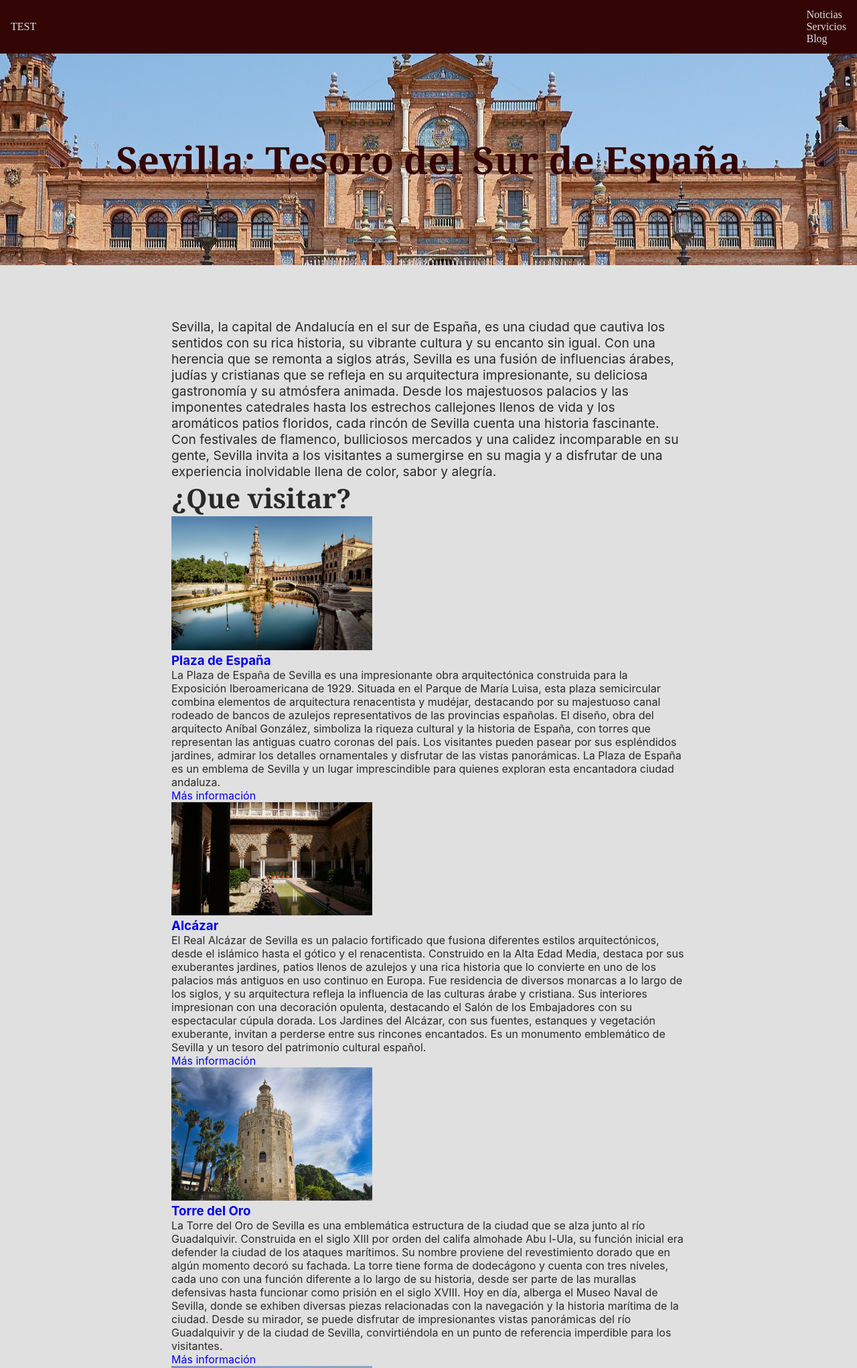
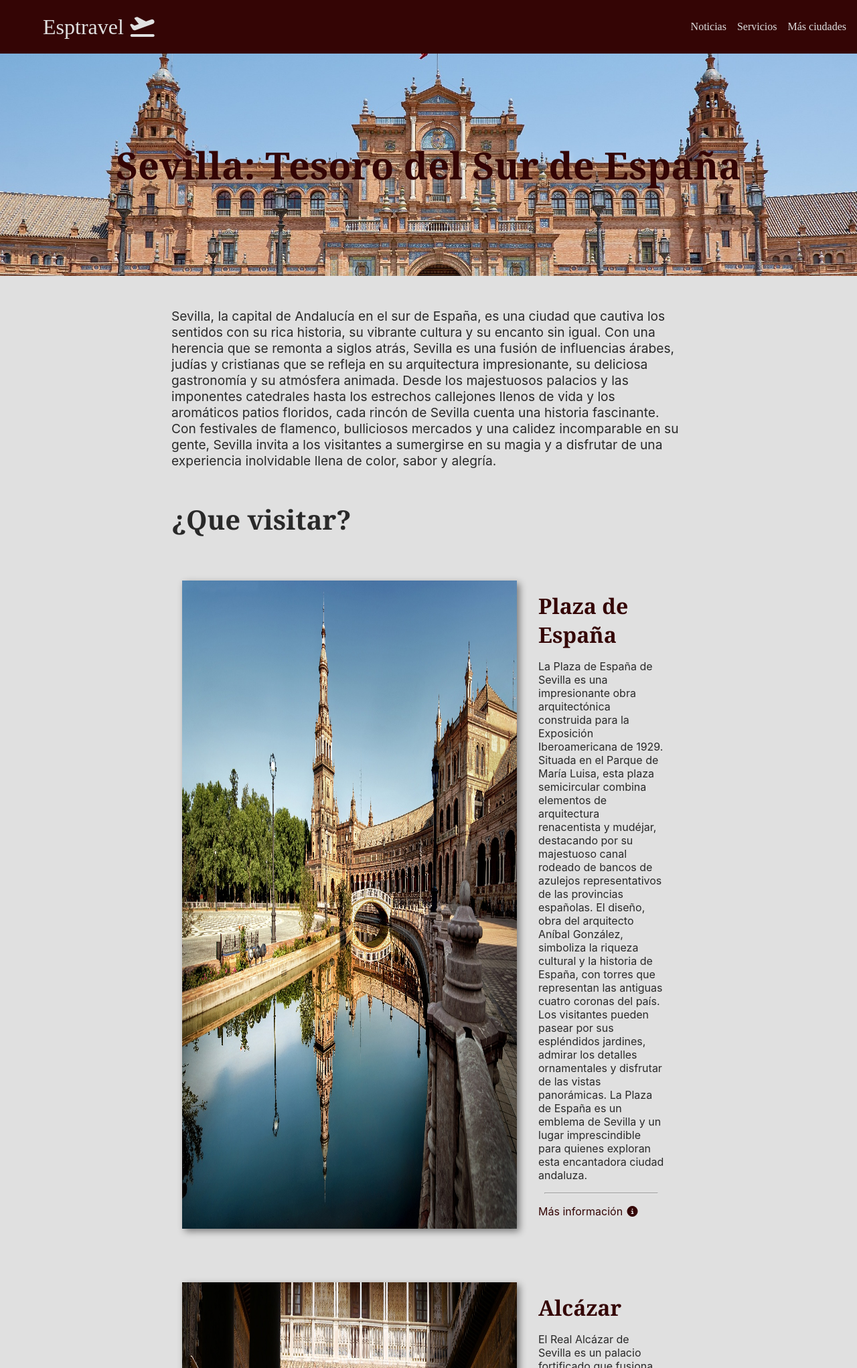
Before and after one commit to jorgebg12/UOC_boilerplate_JorgeBartol, a website built with Parcel: page src/index.html in a window 1280 px wide. Shown: the top 2043 px of the page at 67% size. Built offline with nearby package versions, Linux system fonts and the light colour scheme.

Commit message:
desktop finished

```diff
--- a/src/assets/styles/_variables.scss
+++ b/src/assets/styles/_variables.scss
@@ -13,5 +13,10 @@ $background :#e0e0e0;
 $contrast-color: #340505;
 $font-color-dark: #292929;
 $font-color-ligth: #e0e0e0;
+$soft-contrast-color: rgba(255, 255, 255, 0.3);
+$medium-contrast-color: rgba(0, 0, 0, 0.45);
+$contrast-color-hover: #b85042;
+
+$cover-image:  url('../images/cover.jpg');
 
 $mqMinWidth: 420px;
--- a/src/assets/styles/layouts/_home.scss
+++ b/src/assets/styles/layouts/_home.scss
@@ -1,27 +1,32 @@
+/*------------
+Config general
+------------*/
+
 * {
   box-sizing: border-box;
   margin : 0;
 }
 
 a { text-decoration: none; }
+a:visited { color: transparent;}
+
 li { list-style-type: none; }
 
+img {
+
+  max-width: 100%;
+  height: auto;
+}
+
 main {
-  //Posicionamiento
-  //Modelo de caja
   display: flex;
   flex-direction: column;
-
-  //Tipografía
   font-family: $font-family-sans-serif;
   color: $font-color-dark;
-
-  //Visual55555555555555555555555555
   background-color: $background;
 }
 
 header {
-
   display: flex;
   align-items: center;
   justify-content: space-between;
@@ -29,44 +34,107 @@ header {
   padding: 1rem;
 
   background-color: $contrast-color;
-  color: $font-color-ligth;
+}
+
+footer {
+  padding: 2rem;
+  background-color: $contrast-color;
+}
+
+
+
+
+
+/*------------
+Common
+------------*/
+
+.contrast { color : $contrast-color; }
+.contrast-hover:hover { color : $contrast-color-hover}
+.ligth-color { color: $font-color-ligth;}
+.sherif { font-family: $font-family-serif; }
+
+.margins-v {
+  margin-top:    3rem;
+  margin-bottom: 3rem;
+}
+
+.shadow { box-shadow: 4px 4px 10px $medium-contrast-color;}
+
+.body-container {
+  width: 60%;
+  margin-right:  auto;
+  margin-bottom: 5rem;
+  margin-left:   auto;
+}
+
+.logo {
+  margin-left: 3rem;
+  font-size: 2rem;
+}
+
+.header-nav {
+  gap: 1rem;
+}
+
+.flex-col{
+  display: flex;
+  flex-direction: column;
+}
+
+.flex-row{
+  display: flex;
+  flex-direction: row;
+}
+
+.gap-1 { gap: 1rem;}
+.gap-3 { gap: 3rem;}
+
+
+
+
+
+/*------------
+Main page
+------------*/
+
+.title {
+  padding: .5rem;
+  margin-top:    15vh;
+  margin-bottom: 15vh;
+  font-size: 3.5rem;
+  text-align: center;
+  text-shadow: 2px 4px 8px $soft-contrast-color;
+}
+
+.second-title { font-size: 2.5rem;}
+.place-title {  font-size: 2rem; }
+
+.title-background {
+  background-image: $cover-image;
+  background-position: center 40%;
+  background-size: cover;
 }
 
 .introduction {
+  font-size: 1.2rem;
   line-height: 1.5rem;
-  font-size: 1.2rem;
-}
-.contrast { color : $contrast-color; }
-.sherif { font-family: $font-family-serif; }
-
-.title {
-
-  margin-top: 15vh;
-  margin-bottom: 15vh;
-
-  text-align: center;
-  font-size: 3.5rem;
-  text-shadow: 3px 4px 8px rgba(255, 255, 255, 0.3);
-}
-
-.second-title {
-
-  font-size: 2.5rem;
 }
 
 
-.title-background {
 
-  margin-bottom: 5rem;
 
-  background-image: url('../images/cover.jpg');
-  background-position: center 40%;
 
+/*------------
+Place-Info
+------------*/
+
+.place-card { padding: 1rem; }
+
+.divider{
+  align-self: center;
+  width: 90%;
+  color: $soft-contrast-color
 }
 
-.body-container {
-
-  width: 60%;
-  margin: 0 auto;
-
-}
+.place-card-body { padding: 1rem; }
--- a/src/index.html
+++ b/src/index.html
@@ -13,50 +13,58 @@
 
     <main>
 
-
       <div class="title-background">
-
         <h1 class="title sherif contrast">Sevilla: Tesoro del Sur de España</h1>
-
       </div>
 
       <div class="body-container">
 
-        <p class="introduction"> Sevilla, la capital de Andalucía en el sur de España, es una ciudad que cautiva los sentidos con su rica historia, su vibrante cultura y su encanto sin igual. Con una herencia que se remonta a siglos atrás, Sevilla es una fusión de influencias árabes, judías y cristianas que se refleja en su arquitectura impresionante, su deliciosa gastronomía y su atmósfera animada. Desde los majestuosos palacios y las imponentes catedrales hasta los estrechos callejones llenos de vida y los aromáticos patios floridos, cada rincón de Sevilla cuenta una historia fascinante. Con festivales de flamenco, bulliciosos mercados y una calidez incomparable en su gente, Sevilla invita a los visitantes a sumergirse en su magia y a disfrutar de una experiencia inolvidable llena de color, sabor y alegría. </p>
-        <h2 class="second-title sherif">¿Que visitar?</h2>
+        <p class="introduction margins-v"> Sevilla, la capital de Andalucía en el sur de España, es una ciudad que cautiva los sentidos con su rica historia, su vibrante cultura y su encanto sin igual. Con una herencia que se remonta a siglos atrás, Sevilla es una fusión de influencias árabes, judías y cristianas que se refleja en su arquitectura impresionante, su deliciosa gastronomía y su atmósfera animada. Desde los majestuosos palacios y las imponentes catedrales hasta los estrechos callejones llenos de vida y los aromáticos patios floridos, cada rincón de Sevilla cuenta una historia fascinante. Con festivales de flamenco, bulliciosos mercados y una calidez incomparable en su gente, Sevilla invita a los visitantes a sumergirse en su magia y a disfrutar de una experiencia inolvidable llena de color, sabor y alegría. </p>
+        <h2 class="second-title sherif margins-v">¿Que visitar?</h2>
 
-        <div class="places-container">
+        <div class="places-container flex-col gap-3">
 
-          <div class="place-card">
-            <img src="./assets/images/plaza-españa.jpg" alt="Plaza de España" width="300">
-            <h3><a href="#">Plaza de España</a></h3>
-            <p> La Plaza de España de Sevilla es una impresionante obra arquitectónica construida para la Exposición Iberoamericana de 1929. Situada en el Parque de María Luisa, esta plaza semicircular combina elementos de arquitectura renacentista y mudéjar, destacando por su majestuoso canal rodeado de bancos de azulejos representativos de las provincias españolas. El diseño, obra del arquitecto Aníbal González, simboliza la riqueza cultural y la historia de España, con torres que representan las antiguas cuatro coronas del país. Los visitantes pueden pasear por sus espléndidos jardines, admirar los detalles ornamentales y disfrutar de las vistas panorámicas. La Plaza de España es un emblema de Sevilla y un lugar imprescindible para quienes exploran esta encantadora ciudad andaluza.</p>
-            <a href="#">Más información</a>
+          <div class="place-card flex-row gap-1">
+            <img class="shadow" src="./assets/images/plaza-españa.jpg" alt="Plaza de España" width="500">
+            <div class="place-card-body flex-col gap-1">
+              <h3><a class="place-title sherif contrast contrast-hover" href="#">Plaza de España</a></h3>
+              <p> La Plaza de España de Sevilla es una impresionante obra arquitectónica construida para la Exposición Iberoamericana de 1929. Situada en el Parque de María Luisa, esta plaza semicircular combina elementos de arquitectura renacentista y mudéjar, destacando por su majestuoso canal rodeado de bancos de azulejos representativos de las provincias españolas. El diseño, obra del arquitecto Aníbal González, simboliza la riqueza cultural y la historia de España, con torres que representan las antiguas cuatro coronas del país. Los visitantes pueden pasear por sus espléndidos jardines, admirar los detalles ornamentales y disfrutar de las vistas panorámicas. La Plaza de España es un emblema de Sevilla y un lugar imprescindible para quienes exploran esta encantadora ciudad andaluza.</p>
+              <hr class="divider">
+              <a class="contrast contrast-hover"  href="#">Más información <i class="fa-solid fa-circle-info"></i></a>
+            </div>
           </div>
 
-          <div class="place-card">
-            <img src="./assets/images/alcazar.jpg" alt="Alcázar" width="300">
-            <h3><a href="#">Alcázar</a></h3>
-            <p>El Real Alcázar de Sevilla es un palacio fortificado que fusiona diferentes estilos arquitectónicos, desde el islámico hasta el gótico y el renacentista. Construido en la Alta Edad Media, destaca por sus exuberantes jardines, patios llenos de azulejos y una rica historia que lo convierte en uno de los palacios más antiguos en uso continuo en Europa. Fue residencia de diversos monarcas a lo largo de los siglos, y su arquitectura refleja la influencia de las culturas árabe y cristiana. Sus interiores impresionan con una decoración opulenta, destacando el Salón de los Embajadores con su espectacular cúpula dorada. Los Jardines del Alcázar, con sus fuentes, estanques y vegetación exuberante, invitan a perderse entre sus rincones encantados. Es un monumento emblemático de Sevilla y un tesoro del patrimonio cultural español.</p>
-            <a href="#">Más información</a>
+          <div class="place-card flex-row gap-1">
+            <img class="shadow"src="./assets/images/alcazar.jpg" alt="Alcázar" width="500">
+            <div class="place-card-body flex-col gap-1">
+              <h3><a class="place-title sherif contrast contrast-hover" href="#">Alcázar</a></h3>
+              <p>El Real Alcázar de Sevilla es un palacio fortificado que fusiona diferentes estilos arquitectónicos, desde el islámico hasta el gótico y el renacentista. Construido en la Alta Edad Media, destaca por sus exuberantes jardines, patios llenos de azulejos y una rica historia que lo convierte en uno de los palacios más antiguos en uso continuo en Europa. Fue residencia de diversos monarcas a lo largo de los siglos, y su arquitectura refleja la influencia de las culturas árabe y cristiana. Sus interiores impresionan con una decoración opulenta, destacando el Salón de los Embajadores con su espectacular cúpula dorada. Los Jardines del Alcázar, con sus fuentes, estanques y vegetación exuberante, invitan a perderse entre sus rincones encantados. Es un monumento emblemático de Sevilla y un tesoro del patrimonio cultural español.</p>
+              <hr class="divider">
+              <a class="contrast contrast-hover"  href="#">Más información <i class="fa-solid fa-circle-info"></i></a>
+            </div>
           </div>
 
-          <div class="place-card">
-            <img src="./assets/images/torre-del-oro.jpg" alt="Torre del Oro" width="300">
-            <h3><a href="#">Torre del Oro</a></h3>
-            <p>La Torre del Oro de Sevilla es una emblemática estructura de la ciudad que se alza junto al río Guadalquivir. Construida en el siglo XIII por orden del califa almohade Abu l-Ula, su función inicial era defender la ciudad de los ataques marítimos. Su nombre proviene del revestimiento dorado que en algún momento decoró su fachada. La torre tiene forma de dodecágono y cuenta con tres niveles, cada uno con una función diferente a lo largo de su historia, desde ser parte de las murallas defensivas hasta funcionar como prisión en el siglo XVIII. Hoy en día, alberga el Museo Naval de Sevilla, donde se exhiben diversas piezas relacionadas con la navegación y la historia marítima de la ciudad. Desde su mirador, se puede disfrutar de impresionantes vistas panorámicas del río Guadalquivir y de la ciudad de Sevilla, convirtiéndola en un punto de referencia imperdible para los visitantes.</p>
-            <a href="#">Más información</a>
+          <div class="place-card flex-row gap-1">
+            <img class="shadow" src="./assets/images/torre-del-oro.jpg" alt="Torre del Oro" width="500">
+            <div class="place-card-body flex-col gap-1">
+              <h3><a class="place-title sherif contrast contrast-hover" href="#">Torre del Oro</a></h3>
+              <p>La Torre del Oro de Sevilla es una emblemática estructura de la ciudad que se alza junto al río Guadalquivir. Construida en el siglo XIII por orden del califa almohade Abu l-Ula, su función inicial era defender la ciudad de los ataques marítimos. Su nombre proviene del revestimiento dorado que en algún momento decoró su fachada. La torre tiene forma de dodecágono y cuenta con tres niveles, cada uno con una función diferente a lo largo de su historia, desde ser parte de las murallas defensivas hasta funcionar como prisión en el siglo XVIII. Hoy en día, alberga el Museo Naval de Sevilla, donde se exhiben diversas piezas relacionadas con la navegación y la historia marítima de la ciudad. Desde su mirador, se puede disfrutar de impresionantes vistas panorámicas del río Guadalquivir y de la ciudad de Sevilla, convirtiéndola en un punto de referencia imperdible para los visitantes.</p>
+              <hr class="divider">
+              <a class="contrast contrast-hover"  href="#">Más información <i class="fa-solid fa-circle-info"></i></a>
+            </div>
           </div>
 
-          <div class="place-card">
-            <img src="./assets/images/catedral-sevilla.jpeg" alt="Catedral de Sevilla" width="300">
-            <h3><a href="#">Catedral de Sevilla</a></h3>
-            <p>La Catedral de Sevilla, una obra maestra de la arquitectura gótica, es un monumento icónico que domina el horizonte de la ciudad con su imponente presencia. Construida sobre el sitio de una antigua mezquita, la catedral es famosa por ser la más grande del mundo en su estilo y alberga innumerables tesoros artísticos y reliquias históricas. Su construcción comenzó en el siglo XV y continuó durante varios siglos, dando lugar a una estructura monumental con una mezcla única de estilos arquitectónicos, que incluyen el gótico, el renacentista y el barroco. La catedral también es conocida por su famosa torre, la Giralda, que originalmente era el minarete de la mezquita y ofrece unas vistas impresionantes de la ciudad desde lo alto. Además de su impresionante arquitectura, la Catedral de Sevilla alberga obras de arte de renombre mundial, incluida la tumba del explorador Cristóbal Colón, convirtiéndola en un destino imperdible para los amantes de la historia, el arte y la arquitectura.</p>
-            <a href="#">Más información</a>
+          <div class="place-card flex-row gap-1">
+            <img class="shadow" src="./assets/images/catedral-sevilla.jpeg" alt="Catedral de Sevilla" width="500">
+            <div class="place-card-body flex-col gap-1">
+              <h3><a class="place-title sherif contrast contrast-hover" href="#">Catedral de Sevilla</a></h3>
+              <p>La Catedral de Sevilla, una obra maestra de la arquitectura gótica, es un monumento icónico que domina el horizonte de la ciudad con su imponente presencia. Construida sobre el sitio de una antigua mezquita, la catedral es famosa por ser la más grande del mundo en su estilo y alberga innumerables tesoros artísticos y reliquias históricas. Su construcción comenzó en el siglo XV y continuó durante varios siglos, dando lugar a una estructura monumental con una mezcla única de estilos arquitectónicos, que incluyen el gótico, el renacentista y el barroco. La catedral también es conocida por su famosa torre, la Giralda, que originalmente era el minarete de la mezquita y ofrece unas vistas impresionantes de la ciudad desde lo alto. Además de su impresionante arquitectura, la Catedral de Sevilla alberga obras de arte de renombre mundial, incluida la tumba del explorador Cristóbal Colón, convirtiéndola en un destino imperdible para los amantes de la historia, el arte y la arquitectura.</p>
+              <hr class="divider">
+              <a class="contrast contrast-hover" href="#">Más información <i class="fa-solid fa-circle-info"></i> </a>
+            </div>
           </div>
+
         </div>
-
-        <hr>
 
       </div>
 
--- a/src/views/header.html
+++ b/src/views/header.html
@@ -1,12 +1,12 @@
 <header>
-    <div class="logo">
-         TEST
+    <div class="logo ligth-color">
+         Esptravel <i class="fa-solid fa-plane-departure"></i>
     </div>
     <nav>
-        <ul>
-            <li>Noticias</li>
-            <li>Servicios</li>
-            <li>Blog</li>
+        <ul class="flex-row gap-1">
+            <li><a class="ligth-color contrast-hover" href="#">Noticias</a></li>
+            <li><a class="ligth-color contrast-hover" href="#">Servicios</a></li>
+            <li><a class="ligth-color contrast-hover" href="#">Más ciudades</a></li>
         </ul>
     </nav>
 </header>
```
Also changed, not shown: src/views/footer.html (+2 -2 lines).
